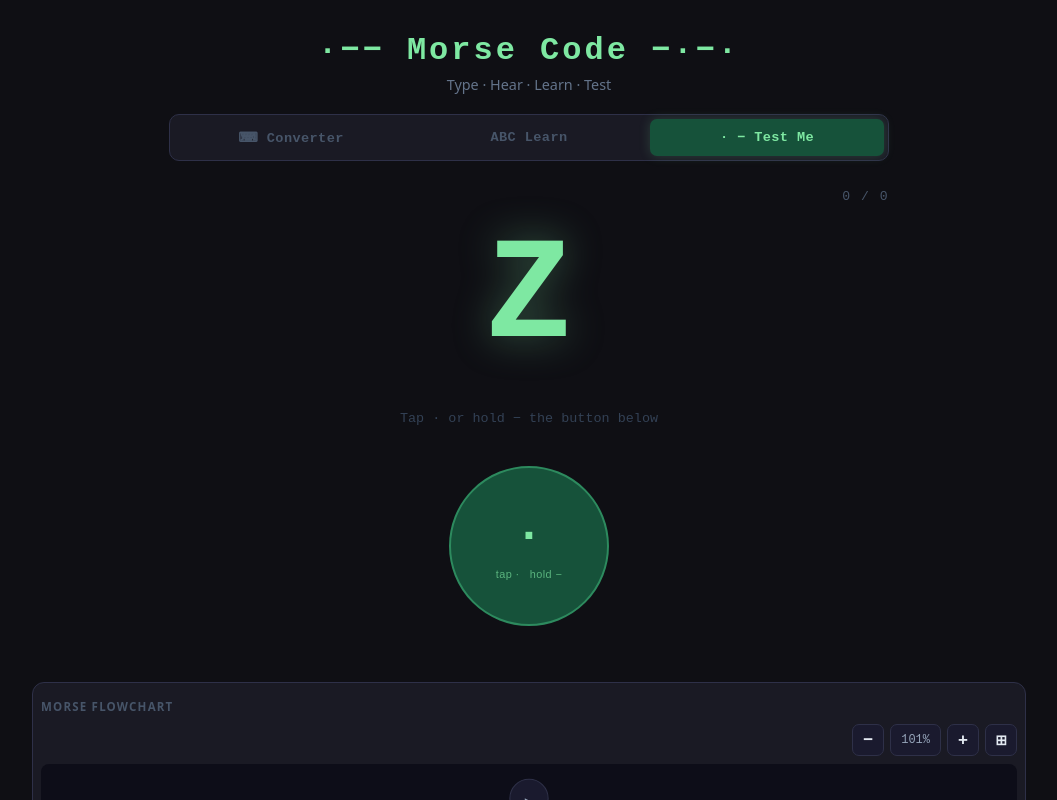
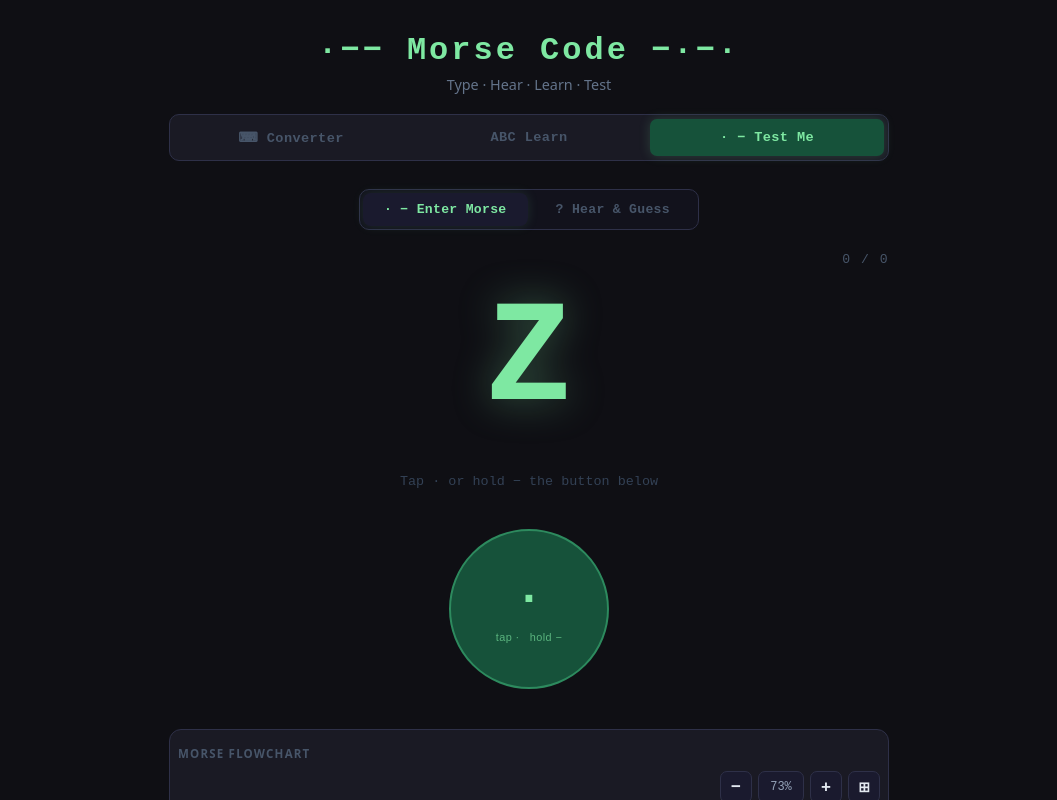
Before and after one commit to Ttrriimmaakkaassii/y2603AppMorse, a React (Vite) app: page / in a window 1280 px wide. Both pictures are taken after a click on the button "· − Test Me". Shown: the top 800 px of the page, without its empty margins (111-1168 px from the left). Built offline with nearby package versions, Linux system fonts and the light colour scheme.

Commit message:
button sound feedback

```diff
--- a/src/App.css
+++ b/src/App.css
@@ -537,3 +537,84 @@ textarea::placeholder { color: #334155; }
   border-radius: 8px;
 }
 .btn-next:hover { background: #1d6b4a; }
+
+/* ── Mode toggle (Normal / Reverse) ── */
+.mode-toggle {
+  display: flex;
+  background: #12121c;
+  border: 1px solid #2e3048;
+  border-radius: 10px;
+  padding: 3px;
+  gap: 3px;
+  align-self: center;
+  width: 100%;
+  max-width: 340px;
+  box-sizing: border-box;
+}
+.mode-btn {
+  flex: 1;
+  padding: 9px 10px;
+  border: none;
+  border-radius: 8px;
+  background: transparent;
+  color: #475569;
+  font-size: 0.82rem;
+  font-weight: 600;
+  cursor: pointer;
+  transition: all 0.18s;
+  font-family: 'Courier New', monospace;
+  letter-spacing: 0.3px;
+}
+.mode-btn.mode-active {
+  background: #1a1a2e;
+  color: #7ee8a2;
+  box-shadow: 0 0 12px rgba(126,232,162,0.12);
+}
+
+/* ── Reverse mode symbol display ── */
+.ti-playing {
+  animation: beep-ring 0.35s ease-out infinite;
+  text-shadow: 0 0 12px currentColor;
+}
+.ti-done { opacity: 0.4; }
+
+/* ── Reverse mode letter picker ── */
+.rev-picker {
+  display: grid;
+  grid-template-columns: repeat(auto-fill, minmax(46px, 1fr));
+  gap: 7px;
+  width: 100%;
+  max-width: 400px;
+}
+.rev-letter-btn {
+  background: #1a1a24;
+  border: 1px solid #2e3048;
+  color: #94a3b8;
+  border-radius: 8px;
+  padding: 10px 4px;
+  font-size: 1.1rem;
+  font-weight: 700;
+  font-family: 'Courier New', monospace;
+  cursor: pointer;
+  transition: all 0.14s;
+}
+.rev-letter-btn:hover:not(:disabled) {
+  background: #1e2030;
+  border-color: #7ee8a2;
+  color: #e2e8f0;
+}
+.rev-letter-btn:disabled { cursor: default; }
+.rev-letter-btn.rev-correct {
+  background: rgba(126,232,162,0.12);
+  border-color: #7ee8a2;
+  color: #7ee8a2;
+  box-shadow: 0 0 14px rgba(126,232,162,0.3);
+}
+.rev-letter-btn.rev-wrong {
+  background: rgba(248,113,113,0.1);
+  border-color: #f87171;
+  color: #f87171;
+}
+.rev-letter-btn.rev-dim {
+  opacity: 0.28;
+}
--- a/src/TestSection.jsx
+++ b/src/TestSection.jsx
@@ -1,6 +1,6 @@
 import { useState, useRef, useEffect } from 'react';
 import { MORSE_CODE } from './morseCode';
-import { playLetterMorse } from './audioEngine';
+import { playLetterMorse, startKeyTone } from './audioEngine';
 import MorseTree from './MorseTree';
 
 const LETTERS = 'ABCDEFGHIJKLMNOPQRSTUVWXYZ'.split('');
@@ -11,21 +11,23 @@ function randomLetter() {
   return LETTERS[Math.floor(Math.random() * LETTERS.length)];
 }
 
-export default function TestSection() {
+// ─────────────────────────────────────────────
+//  Normal mode: see letter → enter morse
+// ─────────────────────────────────────────────
+function NormalTest({ score, onScore }) {
   const [letter, setLetter]         = useState(randomLetter);
-  const [input, setInput]           = useState('');   // string of '.' and '-'
+  const [input, setInput]           = useState('');
   const [holding, setHolding]       = useState(false);
-  const [feedback, setFeedback]     = useState(null); // null | 'correct' | 'wrong'
-  const [score, setScore]           = useState({ ok: 0, total: 0 });
+  const [feedback, setFeedback]     = useState(null);
   const [playingSym, setPlayingSym] = useState(-1);
 
-  // refs so timeouts always see latest values
   const inputRef    = useRef('');
   const letterRef   = useRef(letter);
   const feedbackRef = useRef(null);
   const holdRef     = useRef(null);
   const autoTimer   = useRef(null);
   const playerRef   = useRef(null);
+  const keyToneRef  = useRef(null);
 
   useEffect(() => { letterRef.current = letter; },   [letter]);
   useEffect(() => { feedbackRef.current = feedback; }, [feedback]);
@@ -49,7 +51,7 @@ export default function TestSection() {
     const correct = MORSE_CODE[letterRef.current];
     const isOk = inputRef.current === correct;
     setFeedback(isOk ? 'correct' : 'wrong');
-    setScore(s => ({ ok: s.ok + (isOk ? 1 : 0), total: s.total + 1 }));
+    onScore(isOk);
   }
 
   function resetAttempt() {
@@ -64,15 +66,17 @@ export default function TestSection() {
 
   function handleDown(e) {
     e.preventDefault();
-    // If feedback is showing, pressing the key starts a fresh attempt on the same letter
     if (feedbackRef.current) resetAttempt();
     clearTimeout(autoTimer.current);
     holdRef.current = Date.now();
     setHolding(true);
+    keyToneRef.current = startKeyTone();
   }
 
   function handleUp(e) {
     e.preventDefault();
+    keyToneRef.current?.stop();
+    keyToneRef.current = null;
     if (!holdRef.current) return;
     const dur = Date.now() - holdRef.current;
     holdRef.current = null;
@@ -82,6 +86,8 @@ export default function TestSection() {
 
   function handleCancel(e) {
     e.preventDefault();
+    keyToneRef.current?.stop();
+    keyToneRef.current = null;
     if (!holdRef.current) return;
     holdRef.current = null;
     setHolding(false);
@@ -97,6 +103,8 @@ export default function TestSection() {
   function next() {
     clearTimeout(autoTimer.current);
     playerRef.current?.stop();
+    keyToneRef.current?.stop();
+    keyToneRef.current = null;
     const l = randomLetter();
     letterRef.current = l;
     setLetter(l);
@@ -113,26 +121,19 @@ export default function TestSection() {
     playerRef.current = playLetterMorse(
       MORSE_CODE[letterRef.current],
       (si) => setPlayingSym(si),
-      () => setPlayingSym(-1)
+      () => setPlayingSym(-1),
     );
   }
 
   const correctMorse = MORSE_CODE[letter];
 
-  // Compute what the flowchart should highlight:
-  // - No feedback + entering: show the user's traced path
-  // - Feedback shown: show the correct answer path (animated during playAnswer)
-  const treeMorse = feedback
-    ? correctMorse
-    : (input || null);
-
-  const treeStep = feedback
-    ? (playingSym >= 0 ? playingSym + 1 : correctMorse.length + 1) // full or animating
-    : input.length; // how many symbols user has entered
+  const treeMorse = feedback ? correctMorse : (input || null);
+  const treeStep  = feedback
+    ? (playingSym >= 0 ? playingSym + 1 : correctMorse.length + 1)
+    : input.length;
 
   return (
-    <div className="test-section">
-
+    <>
       {/* Score */}
       <div className="test-score">{score.ok} / {score.total}</div>
 
@@ -169,12 +170,8 @@ export default function TestSection() {
 
         {!feedback && (
           <div className="test-btn-row">
-            {input && (
-              <button className="btn btn-sm btn-clear-sm" onClick={clearInput}>⌫ Clear</button>
-            )}
-            {input && (
-              <button className="btn btn-sm btn-check" onClick={doCheck}>✓ Check</button>
-            )}
+            {input && <button className="btn btn-sm btn-clear-sm" onClick={clearInput}>⌫ Clear</button>}
+            {input && <button className="btn btn-sm btn-check" onClick={doCheck}>✓ Check</button>}
           </div>
         )}
       </div>
@@ -189,14 +186,11 @@ export default function TestSection() {
                 <>
                   ✗ Not quite — answer:
                   <div className="tf-answer">
-                    {correctMorse.split('').map((s, i) => {
-                      const isOn = i === playingSym;
-                      return (
-                        <span key={i} className={`tf-sym ${s === '.' ? 'dot' : 'dash'} ${isOn ? 'tf-on' : ''}`}>
-                          {s === '.' ? '·' : '−'}
-                        </span>
-                      );
-                    })}
+                    {correctMorse.split('').map((s, i) => (
+                      <span key={i} className={`tf-sym ${s === '.' ? 'dot' : 'dash'} ${i === playingSym ? 'tf-on' : ''}`}>
+                        {s === '.' ? '·' : '−'}
+                      </span>
+                    ))}
                   </div>
                 </>
               )
@@ -209,8 +203,8 @@ export default function TestSection() {
         </div>
       )}
 
-      {/* Morse flowchart — always visible */}
-      <section className="card tree-card" style={{ marginTop: '16px' }}>
+      {/* Flowchart */}
+      <section className="card tree-card" style={{ marginTop: 0, width: '100%' }}>
         <label>
           Morse Flowchart
           {feedback && (
@@ -226,7 +220,190 @@ export default function TestSection() {
         </label>
         <MorseTree activeMorse={treeMorse} currentStep={treeStep} />
       </section>
+    </>
+  );
+}
 
+// ─────────────────────────────────────────────
+//  Reverse mode: hear morse → pick the letter
+// ─────────────────────────────────────────────
+function ReverseTest({ score, onScore }) {
+  const [letter, setLetter]     = useState(randomLetter);
+  const [guess, setGuess]       = useState(null);
+  const [playing, setPlaying]   = useState(false);
+  const [revStep, setRevStep]   = useState(-1);
+
+  const letterRef   = useRef(letter);
+  const playerRef   = useRef(null);
+
+  // Auto-play when the letter changes
+  useEffect(() => {
+    letterRef.current = letter;
+    playMorse(letter);
+    return () => playerRef.current?.stop();
+    // eslint-disable-next-line react-hooks/exhaustive-deps
+  }, [letter]);
+
+  function playMorse(l) {
+    playerRef.current?.stop();
+    setPlaying(true);
+    setRevStep(-1);
+    playerRef.current = playLetterMorse(
+      MORSE_CODE[l],
+      (si) => setRevStep(si),
+      () => { setPlaying(false); setRevStep(-1); },
+    );
+  }
+
+  function handleGuess(g) {
+    if (guess || playing) return;
+    const isOk = g === letterRef.current;
+    setGuess(g);
+    onScore(isOk);
+  }
+
+  function next() {
+    playerRef.current?.stop();
+    const l = randomLetter();
+    letterRef.current = l;
+    setLetter(l);
+    setGuess(null);
+    setRevStep(-1);
+  }
+
+  const correctMorse = MORSE_CODE[letter];
+  const feedback = guess ? (guess === letter ? 'correct' : 'wrong') : null;
+
+  // Flowchart: show correct path after guess, animate during replay
+  const treeMorse = guess ? correctMorse : null;
+  const treeStep  = guess
+    ? (revStep >= 0 ? revStep + 1 : correctMorse.length + 1)
+    : 0;
+
+  return (
+    <>
+      {/* Score */}
+      <div className="test-score">{score.ok} / {score.total}</div>
+
+      {/* Mystery display */}
+      <div className={`test-letter-display ${feedback === 'correct' ? 'tl-correct' : feedback === 'wrong' ? 'tl-wrong' : ''}`}>
+        {guess ? letter : '?'}
+      </div>
+
+      {/* Morse symbols playing */}
+      <div className="test-input-row">
+        {correctMorse.split('').map((s, i) => {
+          const isOn   = i === revStep;
+          const isDone = guess && i < correctMorse.length;
+          return (
+            <span key={i}
+              className={`ti-sym ${s === '.' ? 'dot' : 'dash'} ${isOn ? 'ti-playing' : ''} ${isDone && !isOn ? 'ti-done' : ''}`}
+            >
+              {s === '.' ? '·' : '−'}
+            </span>
+          );
+        })}
+      </div>
+
+      {/* Replay button */}
+      <button
+        className={`btn btn-play-ans btn-sm ${playing ? 'playing' : ''}`}
+        onClick={() => playMorse(letter)}
+        disabled={playing}
+        style={{ alignSelf: 'center' }}
+      >
+        {playing ? '▶ Playing…' : '▶ Replay'}
+      </button>
+
+      {/* Feedback banner */}
+      {feedback && (
+        <div className={`test-feedback tf-${feedback}`}>
+          <div className="tf-msg">
+            {feedback === 'correct'
+              ? `✓ Correct! It's ${letter}`
+              : `✗ Wrong — it was ${letter} (${correctMorse.split('').map(s => s === '.' ? '·' : '−').join('')})`
+            }
+          </div>
+          <div className="tf-actions">
+            <button className="btn btn-sm btn-play-ans" onClick={() => playMorse(letter)}>▶ Hear again</button>
+            <button className="btn btn-sm btn-next" onClick={next}>Next →</button>
+          </div>
+        </div>
+      )}
+
+      {/* Letter picker A–Z */}
+      <div className="rev-picker">
+        {LETTERS.map(l => {
+          let cls = 'rev-letter-btn';
+          if (guess) {
+            if (l === letter)    cls += ' rev-correct';
+            else if (l === guess) cls += ' rev-wrong';
+            else                 cls += ' rev-dim';
+          }
+          return (
+            <button
+              key={l}
+              className={cls}
+              onClick={() => handleGuess(l)}
+              disabled={!!guess || playing}
+            >
+              {l}
+            </button>
+          );
+        })}
+      </div>
+
+      {/* Flowchart */}
+      <section className="card tree-card" style={{ marginTop: 0, width: '100%' }}>
+        <label>
+          Morse Flowchart
+          {guess && (
+            <span style={{ marginLeft: 8, color: feedback === 'correct' ? '#7ee8a2' : '#60a5fa', fontWeight: 700 }}>
+              — {letter} ({correctMorse.split('').map(s => s === '.' ? '·' : '−').join('')})
+            </span>
+          )}
+          {!guess && <span style={{ marginLeft: 8, color: '#334155', fontWeight: 400, fontSize: '0.8em' }}>revealed after your guess</span>}
+        </label>
+        <MorseTree activeMorse={treeMorse} currentStep={treeStep} />
+      </section>
+    </>
+  );
+}
+
+// ─────────────────────────────────────────────
+//  Container — mode toggle + shared score
+// ─────────────────────────────────────────────
+export default function TestSection() {
+  const [mode, setMode] = useState('normal');
+  const [normalScore, setNormalScore] = useState({ ok: 0, total: 0 });
+  const [revScore,    setRevScore]    = useState({ ok: 0, total: 0 });
+
+  function addNormal(isOk) { setNormalScore(s => ({ ok: s.ok + (isOk ? 1 : 0), total: s.total + 1 })); }
+  function addRev(isOk)    { setRevScore   (s => ({ ok: s.ok + (isOk ? 1 : 0), total: s.total + 1 })); }
+
+  return (
+    <div className="test-section">
+
+      {/* Mode toggle */}
+      <div className="mode-toggle">
+        <button
+          className={`mode-btn ${mode === 'normal' ? 'mode-active' : ''}`}
+          onClick={() => setMode('normal')}
+        >
+          · − Enter Morse
+        </button>
+        <button
+          className={`mode-btn ${mode === 'reverse' ? 'mode-active' : ''}`}
+          onClick={() => setMode('reverse')}
+        >
+          ? Hear &amp; Guess
+        </button>
+      </div>
+
+      {mode === 'normal'
+        ? <NormalTest  key="normal"  score={normalScore} onScore={addNormal} />
+        : <ReverseTest key="reverse" score={revScore}    onScore={addRev}    />
+      }
     </div>
   );
 }
```
Also changed, not shown: src/audioEngine.js (+25 -0 lines).
